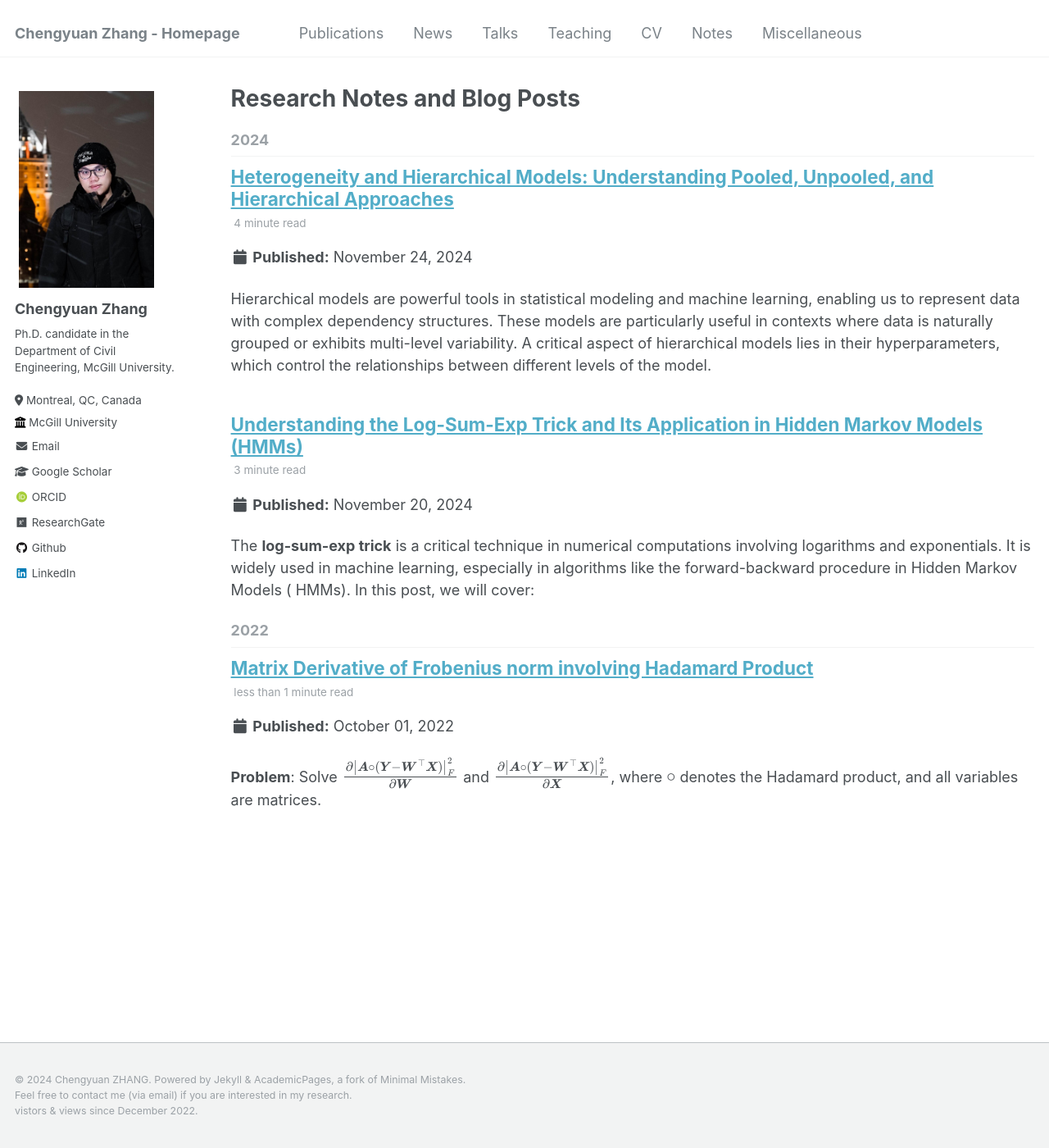
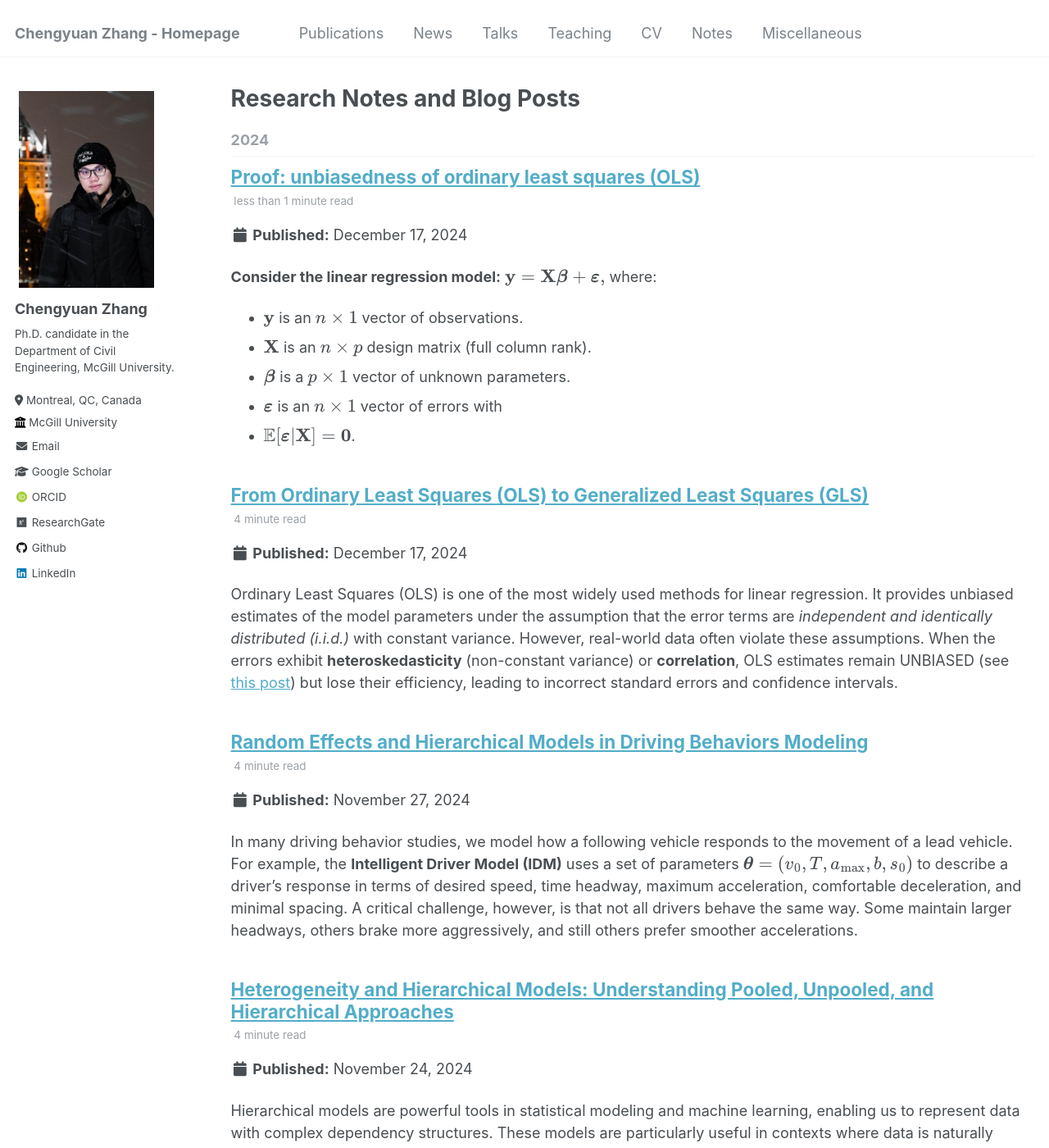
Before and after one commit to Chengyuan-Zhang/chengyuan-zhang.github.io, a Jekyll site: the page built from _pages/blog-posts.html, in a window 1280 px wide and 1400 px high. Shown: the whole window at 82% size. Built offline with Jekyll 4.4.1, drawn with Linux system fonts in a browser that asks for light colours; some web fonts are replaced; formulas are drawn with MathJax 3; comment, search, counter and statistics services are not loaded.

Commit message:
update many posts

```diff
--- a/_pages/notes.md
+++ b/_pages/notes.md
@@ -5,20 +5,29 @@ permalink: /notes/
 author_profile: true
 ---
 
-### Research Notes (click [here](/blog-posts/) for all posts):
+### My Research Notes (click [here](/blog-posts/) for all posts):
 
-- [The Log-Sum-Exp Trick](/posts/logsumexp/);
-- Forward and backward algorithm in Hidden Markov Models (HMM): To be updated;
-- Bayesian inference and conjugate priors: To be updated;
-- Prior settings matter in Bayesian inference (variance): To be updated;
-- [Heterogeneity and Hierarchical Models](/posts/hierarchical/);
-- Bayesian calibration of car-following models: To be updated;
-- [Matrix Derivative of Frobenius norm involving Hadamard Product](/posts/matrix-derivative/);
-- [《社会型交互与自动驾驶：综述》 - Enzo的文章 - 知乎](https://zhuanlan.zhihu.com/p/557203965);
-- [多输出高斯过程 (multiple output GP) - Enzo的文章 - 知乎](https://zhuanlan.zhihu.com/p/400628960);
+📙: Bayesian Learning;
+📕: Math Tricks;
+📘: Driving Behaviors;
+📗: Research;
+
+- [The Log-Sum-Exp Trick](/posts/logsumexp/);📕
+- Forward and backward algorithm in Hidden Markov Models (HMM): To be updated;📙
+- Bayesian inference and conjugate priors: To be updated;📙📕
+- Prior settings matter in Bayesian inference (variance): To be updated;📙📕
+- [Heterogeneity and Hierarchical Models](/posts/hierarchical/);📙
+- [Random Effects and Hierarchical Models in Driving Behaviors Modeling](/posts/random-effects/);📙📘
+- [Proof: unbiasedness of ordinary least squares (OLS)](/posts/ols-unbiased/);📕
+- [From ordinary least squares (OLS) to generalized least squares (GLS)](/posts/ols-to-gls/);📕
+- Bayesian calibration of car-following models: To be updated;📙📘📗
+- [Matrix Derivative of Frobenius norm involving Hadamard Product](/posts/matrix-derivative/);📕
+- [《社会型交互与自动驾驶：综述》 - Enzo的文章 - 知乎](https://zhuanlan.zhihu.com/p/557203965);📘📗
+- [多输出高斯过程 (multiple output GP) - Enzo的文章 - 知乎](https://zhuanlan.zhihu.com/p/400628960);📙
 
 ### Recommended Online Blogs and Books (by others):
 
 - [Bayesian Network](https://www.cs.toronto.edu/~duvenaud/distill_bayes_net/public/);
-- [Pattern Recognition and Machine Learning (PRML)](https://www.microsoft.com/en-us/research/uploads/prod/2006/01/Bishop-Pattern-Recognition-and-Machine-Learning-2006.pdf);
+- [Pattern Recognition and Machine Learning (PRML)](https://www.microsoft.com/en-us/research/uploads/prod/2006/01/Bishop-Pattern-Recognition-and-Machine-Learning-2006.pdf)
+  ;
 - [Spatiotemporal Data Modeling](https://spatiotemporal-data.github.io/);
--- a/_posts/2024-11-24-hierarchical.md
+++ b/_posts/2024-11-24-hierarchical.md
@@ -129,7 +129,7 @@ predictions and insights.
 
 Understanding and leveraging these hyperparameters is key to unlocking the full potential of hierarchical modeling!
 
-## Read More
+## My publications related to hierarchical models
 
 1. **Chengyuan Zhang** and Lijun Sun* (2023). Bayesian Calibration of the Intelligent Driver Model. IEEE Transactions on
    Intelligent Transportation
@@ -138,3 +138,7 @@ Understanding and leveraging these hyperparameters is key to unlocking the full
 2. **Chengyuan Zhang**, Wenshuo Wang, and Lijun Sun* (2024). Calibrating Car-Following Models via Bayesian Dynamic
    Regression. Transportation research part C: emerging technologies. (Accepted to ISTTT25 Special
    Issue) [[TR PartC](https://authors.elsevier.com/sd/article/S0968-090X(24)00240-7)] [[arXiv](https://arXiv.org/pdf/2307.03340.pdf)] [[code](https://github.com/Chengyuan-Zhang/IDM_Bayesian_Calibration)] [[presentation](https://youtu.be/GIqcL6I7MsU)] [[slides](../files/ISTTT25_slides_Chengyuan.pdf)]
+
+## Read more
+
+- [Random Effects and Hierarchical Models in Driving Behaviors Modeling](/posts/random-effects/);
--- /dev/null
+++ b/_posts/2024-11-27-random-effect.md
@@ -0,0 +1,118 @@
+---
+title: 'Random Effects and Hierarchical Models in Driving Behaviors Modeling'
+date: 2024-11-27
+permalink: /posts/random-effects/
+tags:
+
+- hierarchical model
+- tricks
+- random effects
+
+---
+
+In many driving behavior studies, we model how a following vehicle responds to the movement of a lead vehicle. For
+example, the **Intelligent Driver Model (IDM)** uses a set of parameters \\(\boldsymbol{\theta} = (v_0, T, a_
+{\text{max}}, b, s_0)\\) to describe a driver’s response in terms of desired speed, time headway, maximum acceleration,
+comfortable deceleration, and minimal spacing. A critical challenge, however, is that not all drivers behave the same
+way. Some maintain larger headways, others brake more aggressively, and still others prefer smoother accelerations.
+
+To accurately capture and interpret this variability, **random effects** and **hierarchical models** offer powerful
+solutions. Instead of forcing all drivers to share the same parameters or estimating each driver’s parameters
+independently, hierarchical modeling allows us to partially pool information across drivers, improving both the
+stability and interpretability of our estimates.
+
+## Random Effects
+
+**Random effects** arise when we have multiple groups or clusters—such as individual drivers—in our data. Each driver
+might have their own IDM parameter vector \\(\boldsymbol{\theta}_d\\), but we assume these driver-specific parameters
+come from a common distribution:
+
+$$
+\boldsymbol{\theta}_d \sim \mathcal{N}(\boldsymbol{\mu}, \boldsymbol{\Sigma}),
+$$
+where \\(\boldsymbol{\mu}\\) is the population-level mean behavior and \\(\boldsymbol{\Sigma}\\) represents how
+parameters
+vary across drivers.
+
+The idea is that each driver’s parameters differ, but are not completely unrelated. By treating parameters as random
+effects, the model lets drivers with limited data “borrow strength” from the entire population. This partial pooling
+results in more robust estimates than if each driver’s parameters were estimated in isolation (where they might be
+highly unstable due to sparse data).
+
+## Hierarchical (Multilevel) Models
+
+A **hierarchical model** (or **multilevel model**) recognizes that data are often structured in multiple levels. In our
+case:
+
+- **Level 1 (Observations):** At each time step \\(t\\), driver \\(d\\) responds to the lead vehicle’s actions. The IDM
+  predicts the acceleration \\(a_{d}^{(t)}\\):
+
+  $$
+  a_{d}^{(t)} = f_{\text{IDM}}(\boldsymbol{x}_{d}^{(t)}; \boldsymbol{\theta}_d),
+  $$
+
+  where \\(\boldsymbol{x}_{d}^{(t)}\\) includes inputs like current speed, relative speed, and headway.
+
+- **Level 2 (Drivers):** Each driver \\(d\\) has parameters \\(\boldsymbol{\theta}_d\\) that govern their behavior.
+  Instead
+  of treating them as fixed, we model them as random effects drawn from a population distribution:
+
+  $$
+  \boldsymbol{\theta}_d|\boldsymbol{\mu},\boldsymbol{\Sigma} \sim \mathcal{N}(\boldsymbol{\mu},\boldsymbol{\Sigma}).
+  $$
+
+This nesting captures the idea that while each driver is unique, all drivers come from a shared population of possible
+behaviors. The hierarchical framework naturally extends to more levels if needed, such as drivers nested within regions
+or time-of-day effects nested within drivers.
+
+## Benefits in Driving Behavior Analysis
+
+1. **Partial Pooling:**
+   Drivers with scant data are less likely to yield extreme, unreliable parameter estimates. Instead, their parameters
+   are pulled toward the population mean, resulting in stable and sensible estimates.
+
+2. **Capturing Behavioral Variability:**
+   We no longer assume a one-size-fits-all IDM. We directly quantify how parameters vary among drivers, providing richer
+   insights into the distribution of driving styles.
+
+3. **Improved Inference and Prediction:**
+   With a hierarchical model, we can more accurately capture uncertainty and make better predictions. For example, when
+   designing adaptive cruise control algorithms, understanding the full range of human driving behaviors (not just an
+   average scenario) improves system robustness.
+
+## Example
+
+- **Non-hierarchical approach (i.e., pooled model):**
+  Fit one IDM for all drivers, ignoring individual differences. This might produce biased parameter estimates that don’t
+  reflect the true behavioral diversity.
+
+- **Hierarchical approach with random effects:**
+  Assume each driver has their own IDM parameters, drawn from a common distribution. Fit a hierarchical model that
+  estimates both the population-level parameters (\\(\boldsymbol{\mu}, \boldsymbol{\Sigma}\\)) and individual driver
+  parameters (\\(\boldsymbol{\theta}_d\\)).
+  If a given driver is observed frequently, their parameters will closely reflect their unique style. If another driver
+  is seen only briefly, their parameters won’t be as precise, but partial pooling ensures reasonable estimates informed
+  by the entire sample of drivers.
+
+
+## Conclusion
+
+random effects and hierarchical models provide a principled way to incorporate individual variability in
+driving behavior studies. By acknowledging that parameters vary across drivers and linking these parameters through a
+higher-level distribution, we gain more reliable, interpretable, and realistic representations of car-following
+dynamics.
+
+
+## My publications related to modeling random effects
+
+1. **Chengyuan Zhang** and Lijun Sun* (2023). Bayesian Calibration of the Intelligent Driver Model. IEEE Transactions on
+   Intelligent Transportation
+   Systems. [[IEEE TITS](https://ieeexplore.ieee.org/document/10415310)] [[arXiv](https://arXiv.org/abs/2210.03571)] [[code](https://github.com/Chengyuan-Zhang/IDM_Bayesian_Calibration)] [[presentation](https://youtu.be/GIqcL6I7MsU)] [[poster](../files/TRB_poster_MA_IDM_Chengyuan_2022.pdf)]
+
+2. **Chengyuan Zhang**, Wenshuo Wang, and Lijun Sun* (2024). Calibrating Car-Following Models via Bayesian Dynamic
+   Regression. Transportation research part C: emerging technologies. (Accepted to ISTTT25 Special
+   Issue) [[TR PartC](https://authors.elsevier.com/sd/article/S0968-090X(24)00240-7)] [[arXiv](https://arXiv.org/pdf/2307.03340.pdf)] [[code](https://github.com/Chengyuan-Zhang/IDM_Bayesian_Calibration)] [[presentation](https://youtu.be/GIqcL6I7MsU)] [[slides](../files/ISTTT25_slides_Chengyuan.pdf)]
+
+## Read more
+
+- [Heterogeneity and Hierarchical Models](/posts/hierarchical/);
--- /dev/null
+++ b/_posts/2024-12-17-OLS-to-GLS.md
@@ -0,0 +1,140 @@
+---
+title: 'From Ordinary Least Squares (OLS) to Generalized Least Squares (GLS)'
+date: 2024-12-17
+permalink: /posts/ols-to-gls/
+tags:
+
+- OLS
+- GLS
+- regression
+
+---
+
+Ordinary Least Squares (OLS) is one of the most widely used methods for linear regression. It provides unbiased
+estimates of the model parameters under the assumption that the error terms are _independent and identically
+distributed (i.i.d.)_ with constant variance. However, real-world data often violate these assumptions. When the errors
+exhibit **heteroskedasticity** (non-constant variance) or **correlation**, OLS estimates
+remain UNBIASED (see [this post](/posts/ols-unbiased/)) but lose their efficiency, leading to incorrect standard errors
+and confidence intervals.
+
+Generalized Least Squares (GLS) is a more flexible estimation technique designed to handle cases where error terms have
+**non-constant variance** and/or **correlation** (see references for examples). By modeling the structure of the error
+covariance, GLS yields
+parameter
+estimates with better efficiency and correct inference.
+
+## Ordinary Least Squares (OLS)
+
+### Model Setup
+
+Consider the classic linear regression model:
+$$
+\mathbf{y} = \mathbf{X}\boldsymbol{\beta} + \boldsymbol{\varepsilon},
+$$
+
+where:
+
+- \\(\mathbf{y}\\) is an \\(n \times 1\\) vector of observations.
+- \\(\mathbf{X}\\) is an \\(n \times p\\) design matrix of explanatory variables (including an intercept).
+- \\(\boldsymbol{\beta}\\) is a \\(p \times 1\\) vector of unknown parameters.
+- \\(\boldsymbol{\varepsilon}\\) is an \\(n \times 1\\) vector of error terms.
+
+**OLS assumptions:**
+
+1. **Linearity:** The relationship between predictors and outcome is linear.
+2. **Full rank:** \\(\mathbf{X}\\) has full column rank (no perfect multicollinearity).
+3. **Exogeneity:** \\(\mathbb{E}[\boldsymbol{\varepsilon}\|\mathbf{X}] = \mathbf{0}\\).
+4. **Spherical errors:** \\(\text{Var}(\boldsymbol{\varepsilon}\|\mathbf{X}) = \sigma^2 \mathbf{I}\\).
+
+Under these assumptions, the OLS estimator is:
+$$
+\hat{\boldsymbol{\beta}}_{\text{OLS}} = (\mathbf{X}^\top \mathbf{X})^{-1}\mathbf{X}^\top \mathbf{y}.
+$$
+
+OLS gives unbiased and minimum variance linear unbiased estimators (the Gauss-Markov theorem famously states that OLS is
+**BLUE**: _Best Linear Unbiased Estimator_) when the error terms are **homoskedastic** and
+**uncorrelated**. However, if the error variance is not constant (heteroskedasticity) or the errors are
+correlated (autocorrelation), the OLS estimator is still unbiased but no longer **BLUE**.
+
+## The Need for GLS
+
+When the assumption \\(\text{Var}(\boldsymbol{\varepsilon}\|\mathbf{X}) = \sigma^2 \mathbf{I}\\) is violated, the
+covariance matrix of the errors is more general:
+
+$$
+\text{Var}(\boldsymbol{\varepsilon}|\mathbf{X}) = \mathbf{\Sigma} \neq \sigma^2 \mathbf{I},
+$$
+
+where \\(\mathbf{\Sigma}\\) is an \\(n \times n\\) positive-definite matrix capturing both the variance and covariance
+structure of the error terms.
+
+Heteroskedasticity implies that the diagonal elements of \\(\mathbf{\Sigma}\\) are not all equal. Correlated errors
+imply that off-diagonal elements of \\(\mathbf{\Sigma}\\) are non-zero. In these situations, OLS is no longer efficient,
+and inference (standard errors, confidence intervals) based on OLS is invalid.
+
+## Generalized Least Squares (GLS)
+
+GLS addresses these issues by incorporating the error covariance structure into the estimation. The GLS estimator is
+derived by a transformation that accounts for \\(\mathbf{\Sigma}\\):
+
+$$
+\hat{\boldsymbol{\beta}}_{\text{GLS}} = (\mathbf{X}^\top \mathbf{\Sigma}^{-1}\mathbf{X})^{-1}\mathbf{X}^\top
+\mathbf{\Sigma}^{-1}\mathbf{y}.
+$$
+
+### Key Points About GLS
+
+1. **Weighting by \\(\mathbf{\Sigma}^{-1}\\):**
+   GLS reweights both the design matrix \\(\mathbf{X}\\) and the response vector \\(\mathbf{y}\\) using \\(
+   \mathbf{\Sigma}^{-1}\\). This is intuitive: observations with higher variance receive less weight, and correlated
+   observations are adjusted to remove the effect of that correlation.
+
+2. **Efficiency Gains:**
+   If \\(\mathbf{\Sigma}\\) is correctly specified, GLS yields a more efficient estimator than OLS. The GLS estimator is
+   unbiased and has lower variance, making better use of the available information.
+
+3. **Feasible GLS (FGLS):**
+   In practice, \\(\mathbf{\Sigma}\\) is rarely known. Instead, it must be estimated, often in two steps:
+    - First, fit an OLS model and obtain residuals.
+    - Second, use these residuals to estimate \\(\mathbf{\Sigma}\\).
+
+   Using the estimated \\(\hat{\mathbf{\Sigma}}\\) in place of \\(\mathbf{\Sigma}\\) in the GLS formula yields the
+   Feasible GLS (FGLS) estimator:
+
+   $$
+   \hat{\boldsymbol{\beta}}_{\text{FGLS}} = (\mathbf{X}^\top \hat{\mathbf{\Sigma}}^{-1}\mathbf{X})^{-1}\mathbf{X}^\top
+   \hat{\mathbf{\Sigma}}^{-1}\mathbf{y}.
+   $$
+
+   Although FGLS is slightly more complex and can involve iterative procedures, it is commonly used and often yields
+   better inference than OLS when heteroskedasticity or serial correlation is present.
+
+## When to Use GLS
+
+<span style='color: red;'>Note that some of our research work are based on this observation when modeling driving
+behaviors, i.e., time series.</span>
+
+- **Heteroskedasticity:** If error variances differ across observations (e.g., modeling residuals from cross-sectional
+  data where variance depends on certain factors), GLS helps obtain consistent standard errors.
+- **Autocorrelation:** In time-series or panel data where observations are dependent over time, GLS adjusts for
+  correlation in the error terms and provides more accurate inference.
+
+## Summary
+
+- **OLS** is the foundational regression method but assumes homoskedastic and uncorrelated errors.
+- **GLS** generalizes OLS by incorporating a known or estimated covariance structure of the errors, improving efficiency
+  and inference when OLS assumptions are violated.
+- **FGLS** is a practical approach to implementing GLS when the exact error covariance structure is not known but can be
+  estimated from the data.
+
+In essence, GLS expands the classical linear modeling toolbox, enabling analysts and researchers to handle more
+realistic scenarios where errors are not independent and identically distributed.
+
+## My publications related to GLS
+
+1. **Chengyuan Zhang**, Wenshuo Wang, and Lijun Sun* (2024). Calibrating Car-Following Models via Bayesian Dynamic
+   Regression. Transportation research part C: emerging technologies. (Accepted to ISTTT25 Special
+   Issue) [[TR PartC](https://authors.elsevier.com/sd/article/S0968-090X(24)00240-7)] [[arXiv](https://arXiv.org/pdf/2307.03340.pdf)] [[code](https://github.com/Chengyuan-Zhang/IDM_Bayesian_Calibration)] [[presentation](https://youtu.be/GIqcL6I7MsU)] [[slides](../files/ISTTT25_slides_Chengyuan.pdf)]
+2. **Chengyuan Zhang** and Lijun Sun* (2023). Bayesian Calibration of the Intelligent Driver Model. IEEE Transactions on
+   Intelligent Transportation
+   Systems. [[IEEE TITS](https://ieeexplore.ieee.org/document/10415310)] [[arXiv](https://arXiv.org/abs/2210.03571)] [[code](https://github.com/Chengyuan-Zhang/IDM_Bayesian_Calibration)] [[presentation](https://youtu.be/GIqcL6I7MsU)] [[poster](../files/TRB_poster_MA_IDM_Chengyuan_2022.pdf)]
--- /dev/null
+++ b/_posts/2024-12-17-OLS-unbiased.md
@@ -0,0 +1,68 @@
+---
+title: 'Proof: unbiasedness of ordinary least squares (OLS)'
+date: 2024-12-17
+permalink: /posts/ols-unbiased/
+tags:
+
+- OLS
+- regression
+- proof
+
+---
+
+**Consider the linear regression model:**
+$$
+\mathbf{y} = \mathbf{X}\boldsymbol{\beta} + \boldsymbol{\varepsilon},
+$$
+where:
+- \\(\mathbf{y}\\) is an \\(n \times 1\\) vector of observations.
+- \\(\mathbf{X}\\) is an \\(n \times p\\) design matrix (full column rank).
+- \\(\boldsymbol{\beta}\\) is a \\(p \times 1\\) vector of unknown parameters.
+- \\(\boldsymbol{\varepsilon}\\) is an \\(n \times 1\\) vector of errors with
+- \\(\mathbb{E}[\boldsymbol{\varepsilon}\|\mathbf{X}] = \mathbf{0}\\).
+
+**Ordinary Least Squares (OLS) Estimator:**
+
+$$
+\hat{\boldsymbol{\beta}}_{\text{OLS}} = (\mathbf{X}^\top \mathbf{X})^{-1}\mathbf{X}^\top \mathbf{y}.
+$$
+
+**Proof of Unbiasedness:**
+
+1. Substitute \\(\mathbf{y} = \mathbf{X}\boldsymbol{\beta} + \boldsymbol{\varepsilon}\\) into the OLS estimator:
+
+   $$
+   \hat{\boldsymbol{\beta}}_{\text{OLS}} = (\mathbf{X}^\top \mathbf{X})^{-1}\mathbf{X}^\top(\mathbf{X}\boldsymbol{\beta} + \boldsymbol{\varepsilon}).
+   $$
+
+2. Distribute \\(\mathbf{X}^\top\\):
+
+   $$
+   \hat{\boldsymbol{\beta}}_{\text{OLS}} = (\mathbf{X}^\top \mathbf{X})^{-1}(\mathbf{X}^\top\mathbf{X}\boldsymbol{\beta} + \mathbf{X}^\top\boldsymbol{\varepsilon}).
+   $$
+
+3. Simplify \\(\mathbf{X}^\top\mathbf{X}\boldsymbol{\beta}\\):
+
+   $$
+   \hat{\boldsymbol{\beta}}_{\text{OLS}} = \boldsymbol{\beta} + (\mathbf{X}^\top \mathbf{X})^{-1}\mathbf{X}^\top \boldsymbol{\varepsilon}.
+   $$
+
+4. Take the conditional expectation given \\(\mathbf{X}\\):
+
+   $$
+   \mathbb{E}[\hat{\boldsymbol{\beta}}_{\text{OLS}}\|\mathbf{X}] = \mathbb{E}[\boldsymbol{\beta} + (\mathbf{X}^\top \mathbf{X})^{-1}\mathbf{X}^\top \boldsymbol{\varepsilon}\|\mathbf{X}].
+   $$
+
+5. Since \\(\boldsymbol{\beta}\\) is constant and \\(\mathbb{E}[\boldsymbol{\varepsilon}\|\mathbf{X}] = \mathbf{0}\\):
+
+   $$
+   \mathbb{E}[\hat{\boldsymbol{\beta}}_{\text{OLS}}\|\mathbf{X}] = \boldsymbol{\beta} + (\mathbf{X}^\top \mathbf{X})^{-1}\mathbf{X}^\top \mathbb{E}[\boldsymbol{\varepsilon}|\mathbf{X}] = \boldsymbol{\beta}.
+   $$
+
+Thus:
+
+$$
+\mathbb{E}[\hat{\boldsymbol{\beta}}_{\text{OLS}}|\mathbf{X}] = \boldsymbol{\beta} \implies \mathbb{E}[\hat{\boldsymbol{\beta}}_{\text{OLS}}] = \boldsymbol{\beta}.
+$$
+
+**Conclusion:** The OLS estimator is unbiased.
```
Also changed, not shown: README.md (+1 -0 lines).
